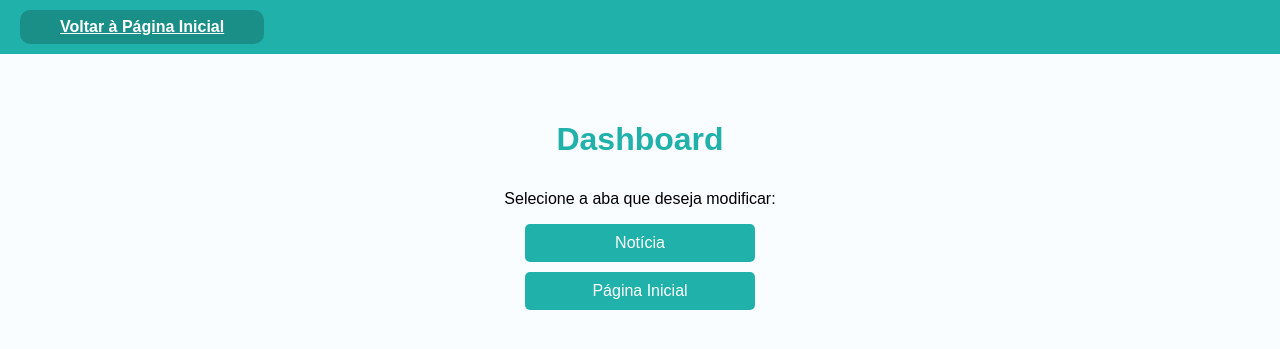
After one commit to JBradachi/Desenvolvimento-Back-End-Minascoders, a Flask app: page /Dashboard in a window 1280 px wide. The commit adds this page. Shown: the top 349 px of the page. Run offline with Flask 3, Linux system fonts and the light colour scheme.

Commit message:
Página inicial do dashboard e rotas para a manipulação de notícias

```diff
--- a/minascoders/backend/app.py
+++ b/minascoders/backend/app.py
@@ -47,7 +47,7 @@ def noticias():
     # Passa dados tratados para o html/jinja
     return render_template('noticias.html', noticias=noticiasTratadas)
 
-@app.route('/adicionarNoticia', methods=['GET', 'POST'])
+@app.route('/Dashboard/Noticia/Inserir', methods=['GET', 'POST'])
 def adicionarNoticia():
     if request.method == 'POST':
 
@@ -110,6 +110,45 @@ def salvaImagem(idImagem):
 def servidorDeImagem(filename):
     return send_from_directory(app.config['UPLOAD_FOLDER'], filename)
 
+
+@app.route('/Dashboard', methods=['GET'])
+def Dashboard():
+
+    return render_template("dashboard.html")
+
+@app.route('/Dashboard/Noticia', methods=['GET','POST'])
+def DashboardNoticia():
+
+    return render_template("dashboardNoticia.html")
+
+@app.route('/Dashboard/Noticia/Remover', methods=['GET','POST'])
+def removerNoticia():
+
+    cur = mydb.cursor()
+
+    if request.method == 'POST':
+        titulo = request.form.get('titulo')
+
+        if titulo:
+            cur.execute("DELETE FROM noticia WHERE titulo = %s", (titulo,))
+            mydb.commit()
+
+    cur.execute("SELECT * FROM noticia ORDER BY data_publicacao DESC")
+    noticias = cur.fetchall()
+    cur.close()
+
+    noticiasTratadas = list()
+
+    for noticia in noticias:
+        noticiasTratadas.append(
+            {
+            'titulo': noticia[1],
+            }
+        )
+
+    return render_template('removerNoticia.html', noticias=noticiasTratadas)
+
+
 if __name__ == "__main__":
 
     # Conectando com o banco
--- /dev/null
+++ b/minascoders/backend/templates/dashboard.html
@@ -0,0 +1,85 @@
+<!DOCTYPE html>
+<html lang="pt-br" dir=""ltr>
+    <head>
+        <meta charset="utf-8">
+        <meta name="viewport" content="width=device-width, initial-scale=1.0">
+        <title>DASHBOARD</title>
+        <style>
+            body {
+                font-family: Arial, sans-serif;
+                background-color: #fafdff;
+            }
+
+            .navbar {
+                display: flex;
+                justify-content: space-between;
+                align-items: center;
+                position: fixed;
+                width: 100%;
+                top: 0;
+                left: 0;
+                background-color: #20B2AA;
+                padding: 10px 20px;
+
+            }
+
+            .navbar a {
+                color: white;
+                font-weight: bold;
+                padding: 8px 40px;
+                border-radius: 10px;
+                background-color: rgba(0, 0, 0, 0.2);
+
+            }
+
+
+            .container {
+                margin-top: 80px;
+                text-align: center;
+                padding: 20px;
+            }
+
+            h1 {
+                color: #20B2AA;
+                font-weight: bold;
+                text-align: center;
+                margin-bottom: 2rem;
+            }
+
+            .menu a {
+                display: block;
+                margin: 10px auto;
+                padding: 10px 15px;
+                text-decoration: none;
+                color: white;
+                background-color: #20B2AA;
+                border-radius: 5px;
+                width: 200px;
+                text-align: center;
+                transition: background 0.3s ease;
+            }
+
+
+        </style>
+    </head>
+
+    <body>
+
+
+        <div class="navbar">
+            <a href="/">Voltar à Página Inicial</a>
+        </div>
+
+
+        <div class="container">
+            <h1>Dashboard</h1>
+            <p>Selecione a aba que deseja modificar:</p>
+
+            <div class="menu">
+                <a href="/Dashboard/Noticia">Notícia</a>
+                <a href="/Dashboard/MainPage">Página Inicial</a>
+            </div>
+        </div>
+
+    </body>
+</html>
```
Also changed, not shown: minascoders/backend/templates/adicionarNoticia.html (+68 -5 lines), minascoders/backend/templates/dashboardNoticia.html (added, +82 -0 lines), minascoders/backend/templates/removerNoticia.html (added, +78 -0 lines).
